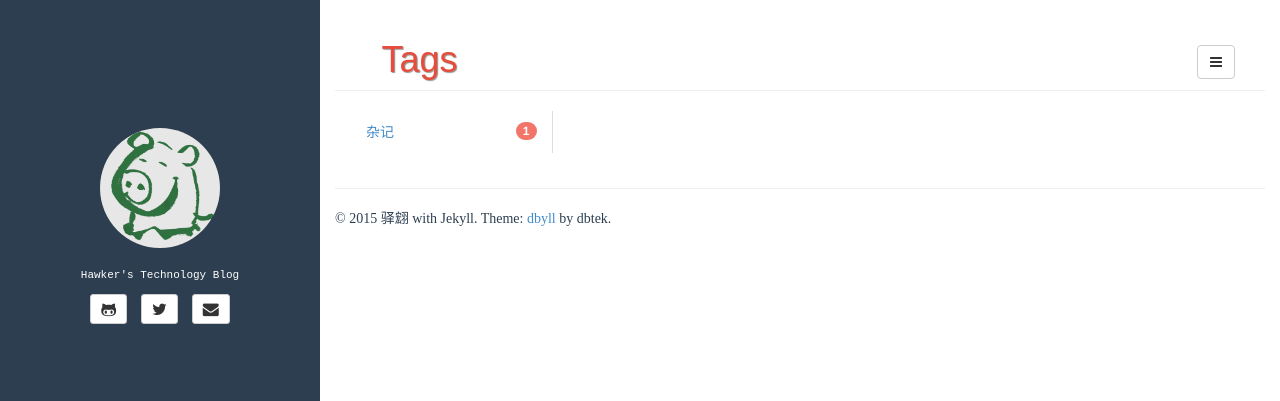
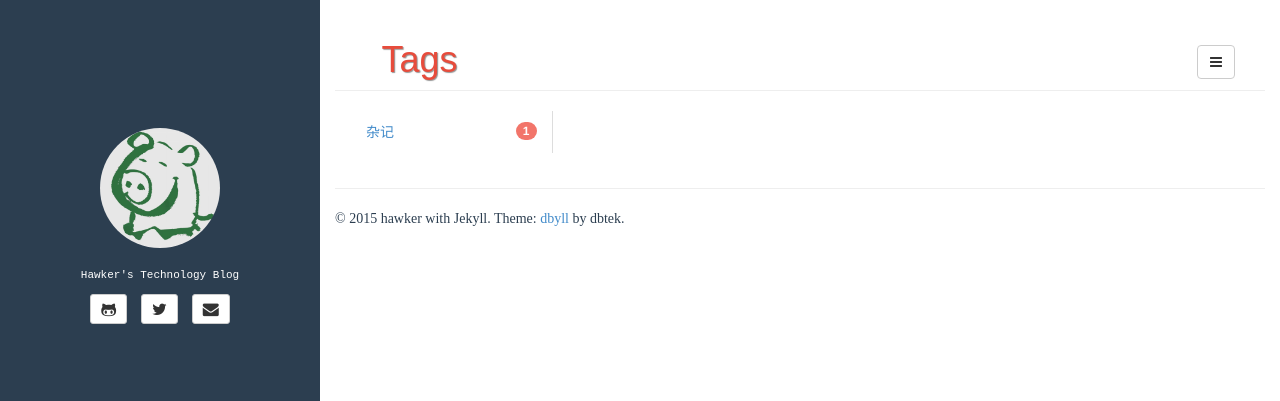
Before and after one commit to hawkxiang/hawkxiang.github.io, a Jekyll site: the page built from tags.html, in a window 1280 px wide. Shown: the top 401 px of the page. Built offline with Jekyll 4.4.1, drawn with Linux system fonts in a browser that asks for light colours.

Commit message:
Update _config.yml

```diff
--- a/_config.yml
+++ b/_config.yml
@@ -16,19 +16,18 @@ defaults:
 
 description: 生活、好奇与探知
 # gavatar头像及Favicon
-gavatar: http://pic.yupoo.com/24plus/E2O4V5oL/medium.jpg
-favicon: http://pic.yupoo.com/24plus/E2O4V5oL/medium.jpg
+#gavatar: http://pic.yupoo.com/24plus/E2O4V5oL/medium.jpg
+#favicon: http://pic.yupoo.com/24plus/E2O4V5oL/medium.jpg
 
 author:
-  name: 驿翝
+  name: hawker
   email: hawkxiang.cpp@gmail.com
   github: hawkxiang
   twitter: szjoshua
   bio: Hawker's Technology Blog
 #  email_md5: 726351295ec82e145928582f595aa3aa
 
-#rss_path: feed.xml
-rss_path: feed
+rss_path: feed.xml
 categories_path: categories.html
 tags_path: tags.html
 
```
